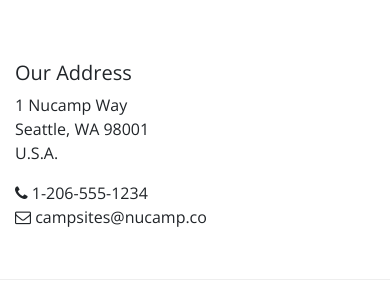
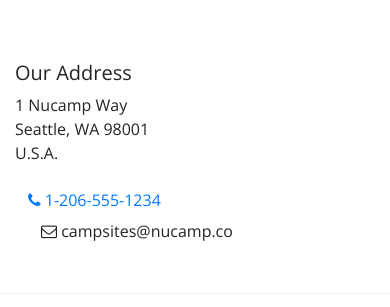
Before and after one commit to Jackiefalcone/Nucampsite, a website: page contactus.html in a window 390 px wide. Shown: the part 343-650 px from the top of the page. Drawn offline with nearby package versions, Linux system fonts and the light colour scheme.

Commit message:
added link to phone number and mail link to email

```diff
--- a/contactus.html
+++ b/contactus.html
@@ -100,8 +100,9 @@
           </address>
         </div>
         <div class="col">
-          <i class="fa fa-phone"></i> 1-206-555-1234<br />
-          <i class="fa fa-envelope-o"></i> campsites@nucamp.co
+          <a role="button" class="btn btn-link" href="tel:+12065551234"><i class="fa fa-phone"></i> 1-206-555-1234</a
+          ><br />
+          <a role="button" class="btn btn-link" href="mailto:campsites@nucamp.co"></a><i class="fa fa-envelope-o"></i> campsites@nucamp.co</a>
         </div>
       </div>
 
```
